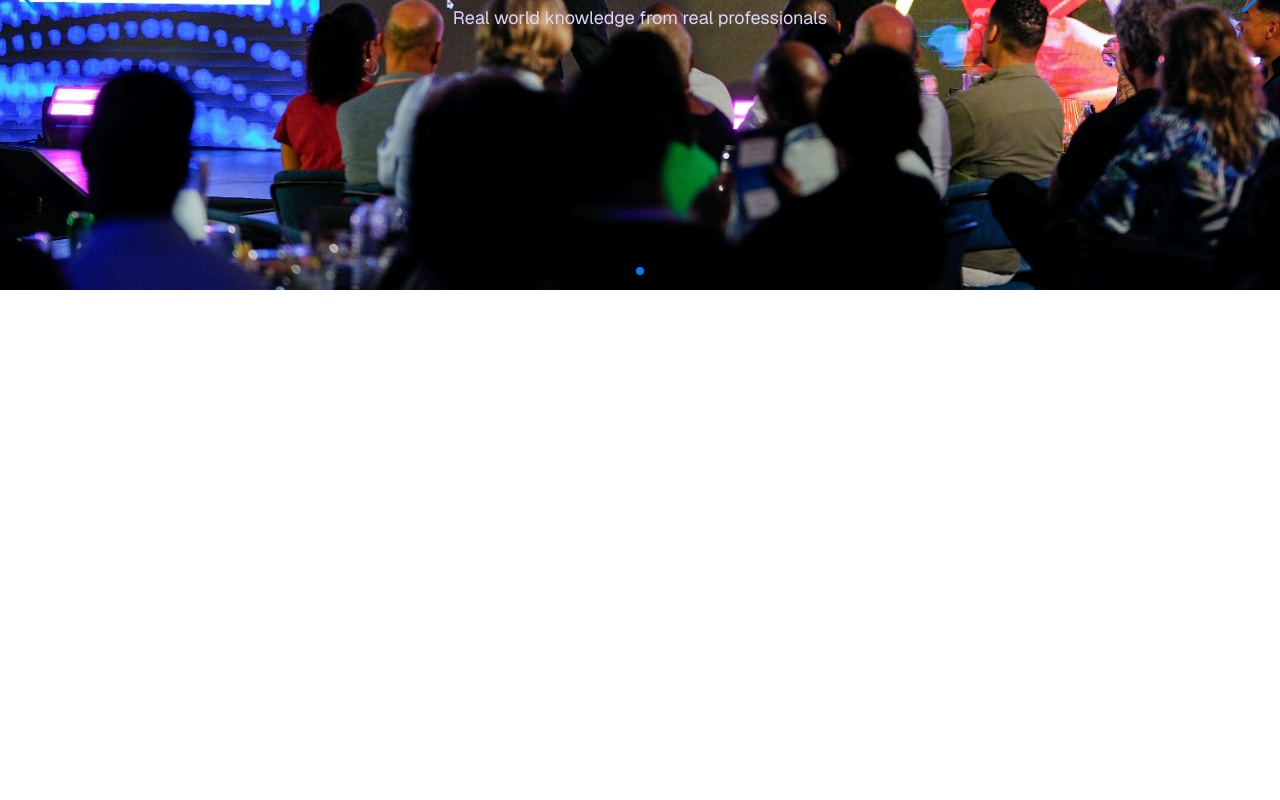
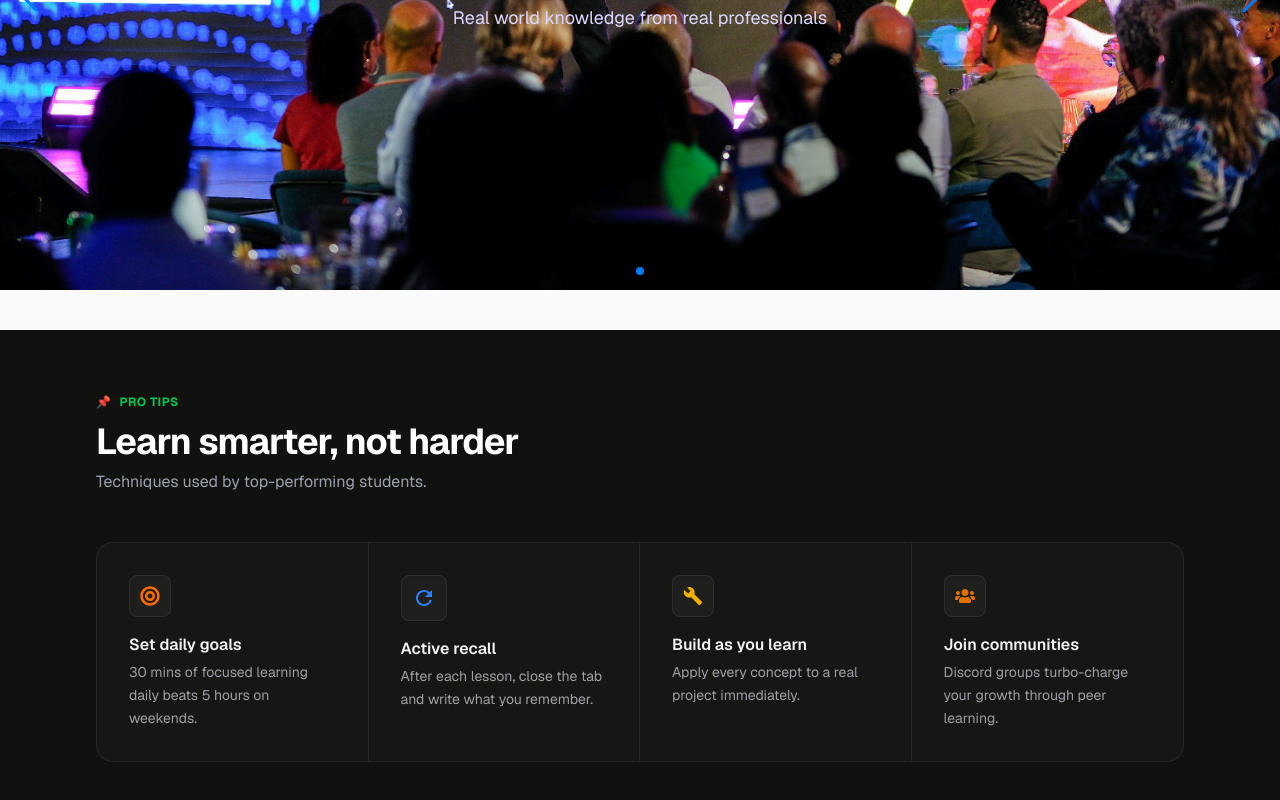
Before and after one commit to tarikulislamjisan03/Assignment-08, a Next.js app: page / in a window 1280 px wide. Shown: the part 374-1174 px from the top of the page. Before the commit the page ends 800 px from the top, so only its background shows below. Built offline with nearby package versions, Linux system fonts and the light colour scheme.

Commit message:
learnign tips

```diff
--- a/package.json
+++ b/package.json
@@ -17,6 +17,7 @@
     "next": "16.2.6",
     "react": "19.2.4",
     "react-dom": "19.2.4",
+    "react-icons": "^5.6.0",
     "swiper": "^12.1.4"
   },
   "devDependencies": {
--- a/src/app/page.js
+++ b/src/app/page.js
@@ -1,10 +1,12 @@
 import Banner from "@/components/Banner";
+import LearningTips from "@/components/LearningTips";
 import Image from "next/image";
 
 export default function Home() {
   return (
-    <div className="flex flex-col flex-1 items-center justify-center bg-zinc-50 font-sans dark:bg-black">
+    <div className="flex container mx-auto flex-col flex-1 items-center justify-center bg-zinc-50 font-sans dark:bg-black">
      <Banner> </Banner>
+      <LearningTips> </LearningTips>
     </div>
   );
 }
--- /dev/null
+++ b/src/components/LearningTips.jsx
@@ -0,0 +1,83 @@
+import { FaBullseye, FaUsers } from "react-icons/fa";
+import { MdRefresh, MdBuild } from "react-icons/md";
+
+const LearningTips = () => {
+  const tips = [
+    {
+      // ✅ FaTarget এর বদলে সঠিক আইকন FaBullseye ব্যবহার করা হয়েছে
+      icon: <FaBullseye className="text-xl text-orange-500" />,
+      title: "Set daily goals",
+      desc: "30 mins of focused learning daily beats 5 hours on weekends.",
+    },
+    {
+      icon: <MdRefresh className="text-2xl text-blue-500" />,
+      title: "Active recall",
+      desc: "After each lesson, close the tab and write what you remember.",
+    },
+    {
+      icon: <MdBuild className="text-xl text-yellow-500" />,
+      title: "Build as you learn",
+      desc: "Apply every concept to a real project immediately.",
+    },
+    {
+      icon: <FaUsers className="text-xl text-amber-600" />,
+      title: "Join communities",
+      desc: "Discord groups turbo-charge your growth through peer learning.",
+    },
+  ];
+
+  return (
+    <section className="bg-[#11110f] text-white py-16 px-6 md:px-12 lg:px-24 mt-10">
+      <div className="  mx-auto">
+
+        {/* 📌 Top Tagline */}
+        <div className="flex items-center gap-2 text-xs font-bold text-green-500 tracking-wider uppercase mb-3">
+          <span>📌</span> PRO TIPS
+        </div>
+
+        {/* 📌 Headings */}
+        <h2 className="text-3xl md:text-4xl font-bold tracking-tight mb-2">
+          Learn smarter, not harder
+        </h2>
+        <p className="text-gray-400 text-sm md:text-base mb-12">
+          Techniques used by top-performing students.
+        </p>
+
+        {/* 📌 Main Grid Wrapper with Border Effect */}
+        <div className="grid grid-cols-1 sm:grid-cols-2 lg:grid-cols-4 border border-zinc-800 rounded-2xl overflow-hidden bg-[#161614]">
+          {tips.map((tip, index) => (
+            <div
+              key={index}
+              className={`p-8 flex flex-col gap-4 transition-colors duration-300 hover:bg-[#1c1c1a] ${
+                // রেসপন্সিভ বর্ডার ম্যানেজমেন্ট (স্ক্রিনশটের মতো নিখুঁত গ্রিড বর্ডার লেআউট)
+                index !== 3 ? "lg:border-r border-zinc-800" : ""
+              } ${
+                index < 2 ? "border-b sm:border-b lg:border-b-0 border-zinc-800" : ""
+              } ${
+                index === 2 ? "border-b sm:border-b-0 border-zinc-800" : ""
+              }`}
+            >
+              {/* Icon Container */}
+              <div className="p-2.5 w-fit h-fit flex items-center justify-center rounded-lg bg-[#1f1f1d] border border-zinc-700/50 shadow-inner">
+                {tip.icon}
+              </div>
+
+              {/* Text Content */}
+              <div className="flex flex-col gap-1">
+                <h3 className="text-base font-semibold text-zinc-100">
+                  {tip.title}
+                </h3>
+                <p className="text-sm text-zinc-400 leading-relaxed">
+                  {tip.desc}
+                </p>
+              </div>
+            </div>
+          ))}
+        </div>
+
+      </div>
+    </section>
+  );
+};
+
+export default LearningTips;
```
Also changed, not shown: 1 other file (tests, documents, lock files or other folders).
